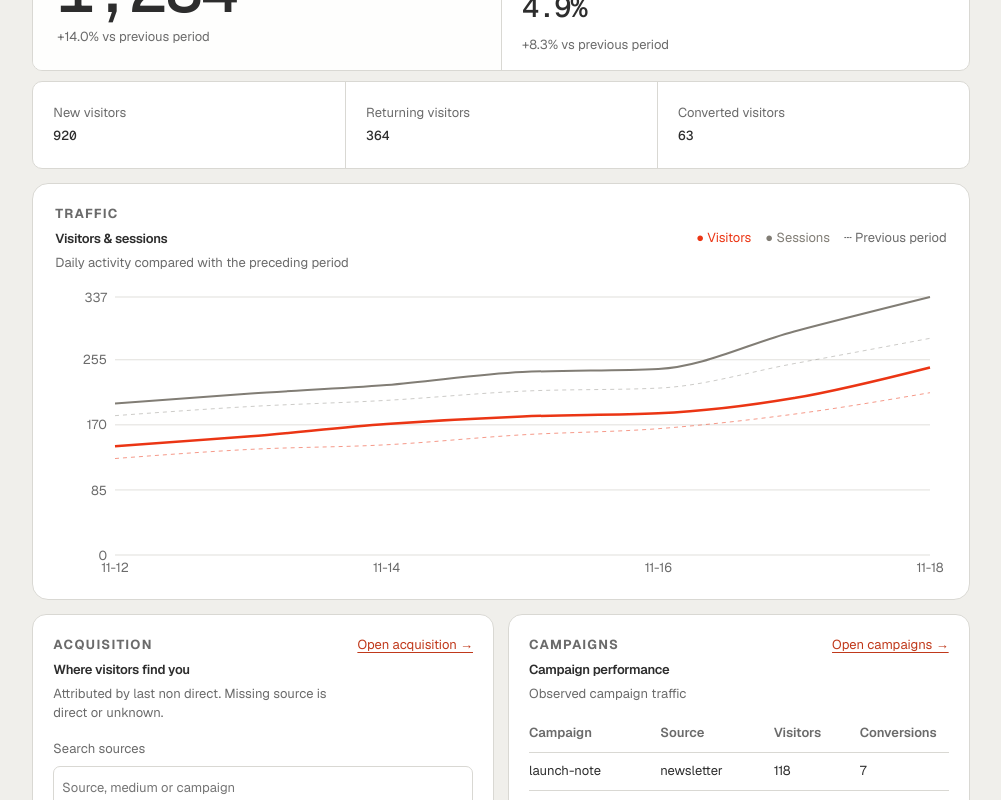
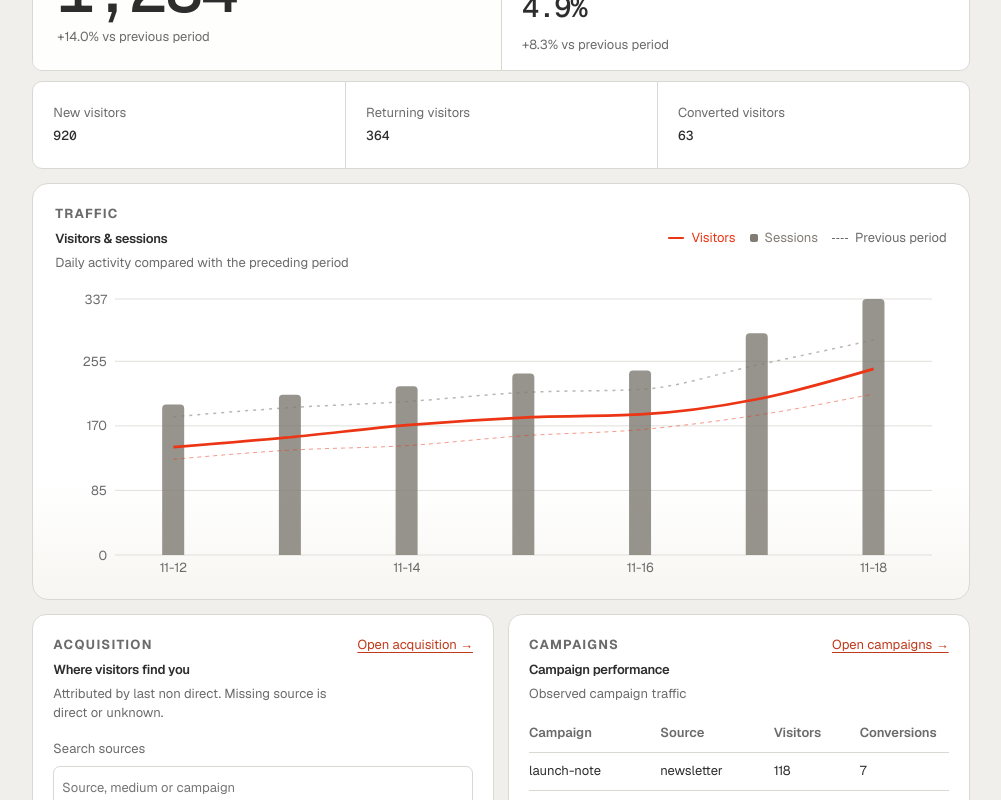
Before and after one commit to AmanSagar0607/crease, a Next.js app: page /v0-preview in a window 1280 px wide. Shown: the part 670-1470 px from the top of the page, without its empty margins (263-1264 px from the left). Built offline with nearby package versions, Linux system fonts and the light colour scheme.

Commit message:
Refine overview traffic chart composition

```diff
--- a/app/dashboard/OverviewV1.tsx
+++ b/app/dashboard/OverviewV1.tsx
@@ -1,7 +1,7 @@
 'use client';
 
 import { useEffect, useMemo, useRef, useState } from 'react';
-import { CartesianGrid, Line, LineChart, XAxis, YAxis } from 'recharts';
+import { Bar, CartesianGrid, ComposedChart, Line, XAxis, YAxis } from 'recharts';
 import { ChartContainer, ChartTooltip, ChartTooltipContent, type ChartConfig } from '@/components/ui/chart';
 import type { AnalyticsSection } from './navigation';
 import { compareLabel, display, displayPagePath, eventLabel, type AttributionModel, type Metrics, type Report } from './reporting';
@@ -266,9 +266,9 @@ export default function OverviewV1({ report, loading, error, onRetry, model, con
                   <p>Daily activity compared with the preceding period</p>
                 </div>
                 <div className={s.legend}>
-                  <span>● Visitors</span>
-                  <span>● Sessions</span>
-                  <span>┄ Previous period</span>
+                  <span className={s.legendVisitors}><i aria-hidden="true" />Visitors</span>
+                  <span className={s.legendSessions}><i aria-hidden="true" />Sessions</span>
+                  <span className={s.legendPrevious}><i aria-hidden="true" />Previous period</span>
                 </div>
               </div>
               {report.series.every(
@@ -285,7 +285,7 @@ export default function OverviewV1({ report, loading, error, onRetry, model, con
                     role="img"
                     aria-label="Daily visitors and sessions compared with the previous period"
                   >
-                    <LineChart data={report.series} margin={{ top: 12, right: 16, left: 0, bottom: 0 }}>
+                    <ComposedChart data={report.series} margin={{ top: 14, right: 14, left: 0, bottom: 0 }} barCategoryGap="34%">
                       <CartesianGrid stroke="var(--line)" vertical={false} />
                       <XAxis
                         dataKey="date"
@@ -297,11 +297,11 @@ export default function OverviewV1({ report, loading, error, onRetry, model, con
                       />
                       <YAxis domain={[0, 'dataMax']} tickCount={5} allowDecimals={false} tick={{ fill: 'var(--muted)', fontSize: 13 }} tickLine={false} axisLine={false} />
                       <ChartTooltip
-                        cursor={false}
+                        cursor={{ stroke: 'var(--line)', strokeDasharray: '3 4', strokeWidth: 1 }}
                         content={<ChartTooltipContent labelFormatter={(label) => `${String(label)} UTC`} />}
                       />
-                      <Line type="monotone" dataKey="visitors" name="Visitors" stroke="var(--color-visitors)" strokeWidth={2.5} dot={sparse ? { r: 3 } : false} isAnimationActive={previewMotion ? chartVisible && !reducedMotion : undefined} animationBegin={previewMotion ? 650 : undefined} animationDuration={previewMotion ? 1250 : undefined} animationEasing={previewMotion ? 'ease-out' : undefined} activeDot={{ r: 5, strokeWidth: 2 }} />
-                      <Line type="monotone" dataKey="sessions" name="Sessions" stroke="var(--color-sessions)" strokeWidth={2} dot={sparse ? { r: 3 } : false} isAnimationActive={previewMotion ? chartVisible && !reducedMotion : undefined} animationBegin={previewMotion ? 780 : undefined} animationDuration={previewMotion ? 1200 : undefined} animationEasing={previewMotion ? 'ease-out' : undefined} activeDot={{ r: 5, strokeWidth: 2 }} />
+                      <Bar dataKey="sessions" name="Sessions" fill="var(--color-sessions)" fillOpacity={0.82} radius={[4, 4, 0, 0]} maxBarSize={22} isAnimationActive={previewMotion ? chartVisible && !reducedMotion : undefined} animationBegin={previewMotion ? 520 : undefined} animationDuration={previewMotion ? 850 : undefined} animationEasing={previewMotion ? 'ease-out' : undefined} />
+                      <Line type="monotone" dataKey="previous_sessions" name="Previous sessions" stroke="var(--color-previous_sessions)" strokeDasharray="3 5" strokeOpacity={0.55} strokeWidth={1.5} dot={false} isAnimationActive={previewMotion ? chartVisible && !reducedMotion : undefined} animationBegin={previewMotion ? 800 : undefined} animationDuration={previewMotion ? 950 : undefined} animationEasing={previewMotion ? 'ease-out' : undefined} />
                       <Line
                         type="monotone"
                         dataKey="previous_visitors"
@@ -315,20 +315,8 @@ export default function OverviewV1({ report, loading, error, onRetry, model, con
                         animationDuration={previewMotion ? 1050 : undefined}
                         animationEasing={previewMotion ? 'ease-out' : undefined}
                       />
-                      <Line
-                        type="monotone"
-                        dataKey="previous_sessions"
-                        name="Previous sessions"
-                        stroke="var(--color-previous_sessions)"
-                        strokeDasharray="4 4"
-                        strokeOpacity={0.4}
-                        dot={false}
-                        isAnimationActive={previewMotion ? chartVisible && !reducedMotion : undefined}
-                        animationBegin={previewMotion ? 1120 : undefined}
-                        animationDuration={previewMotion ? 1050 : undefined}
-                        animationEasing={previewMotion ? 'ease-out' : undefined}
-                      />
-                    </LineChart>
+                      <Line type="monotone" dataKey="visitors" name="Visitors" stroke="var(--color-visitors)" strokeWidth={2.75} dot={sparse ? { r: 3, strokeWidth: 1.5 } : false} isAnimationActive={previewMotion ? chartVisible && !reducedMotion : undefined} animationBegin={previewMotion ? 650 : undefined} animationDuration={previewMotion ? 1250 : undefined} animationEasing={previewMotion ? 'ease-out' : undefined} activeDot={{ r: 5, strokeWidth: 2 }} />
+                    </ComposedChart>
                   </ChartContainer>
                 </div>
                 </>
--- a/app/dashboard/overview-v1.module.css
+++ b/app/dashboard/overview-v1.module.css
@@ -496,6 +496,8 @@
 .chart {
   margin-top: 14px;
   padding: 20px 22px 14px;
+  overflow: hidden;
+  background: linear-gradient(180deg, var(--paper), var(--paper) 72%, var(--soft));
 }
 
 .chart .sectionHead {
@@ -508,6 +510,13 @@
 .sectionHead h3 { font-size: 1.05rem; }
 .sectionHead p { font-size: .8rem; }
 .legend { order: initial; gap: 14px; font-size: .76rem; }
+.legend span { display: inline-flex; align-items: center; gap: 7px; }
+.legendVisitors { color: var(--accent-line) !important; }
+.legendVisitors i { width: 16px; height: 2px; border-radius: 99px; background: var(--accent-line); }
+.legendSessions { color: var(--chart-muted) !important; }
+.legendSessions i { width: 8px; height: 8px; border-radius: 2px; background: var(--chart-muted); }
+.legendPrevious { color: var(--muted) !important; }
+.legendPrevious i { width: 16px; height: 0; border-top: 1.5px dashed var(--muted); }
 .chartArea { height: 300px; margin-top: 12px; }
 .sparseNote { font-size: .76rem; }
 
```
